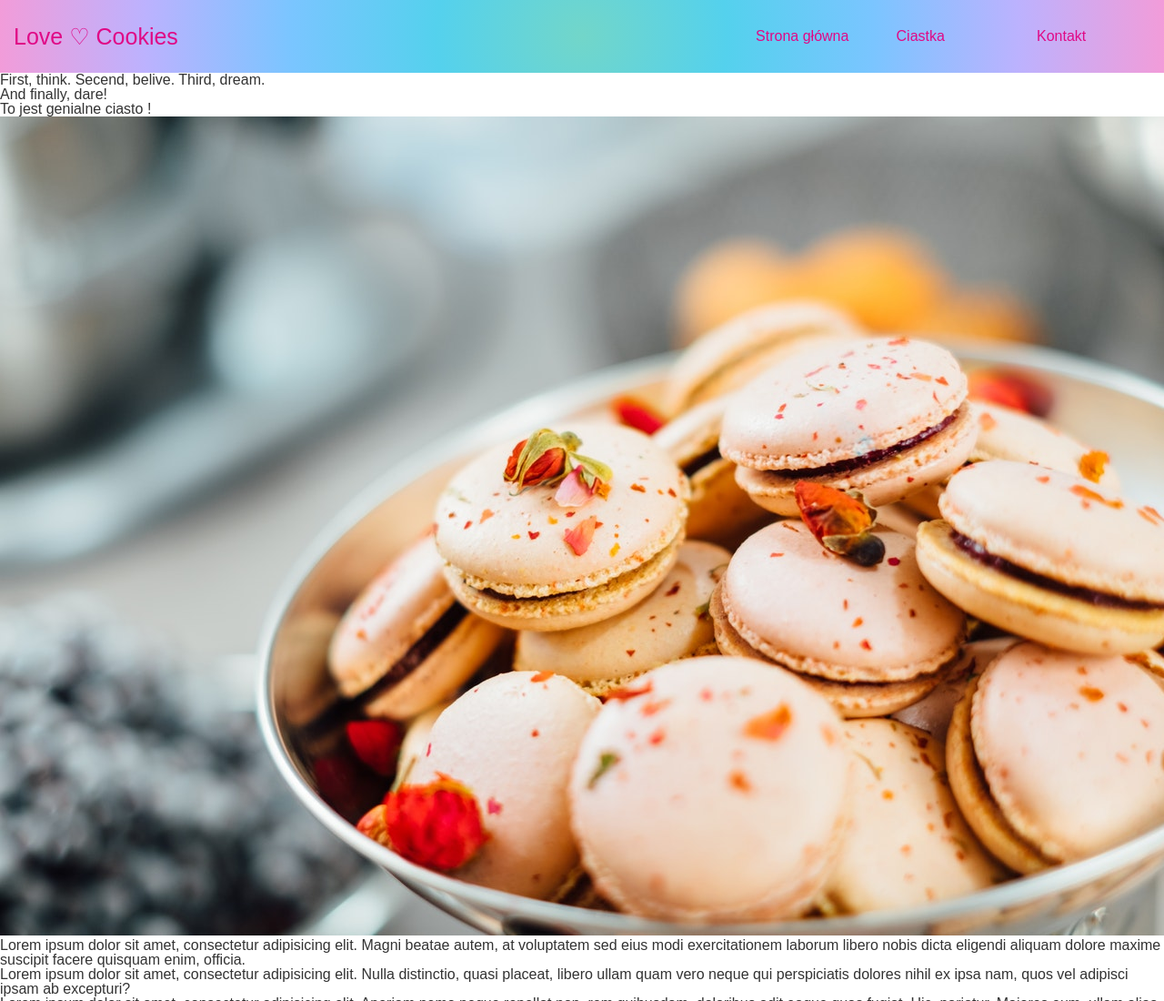
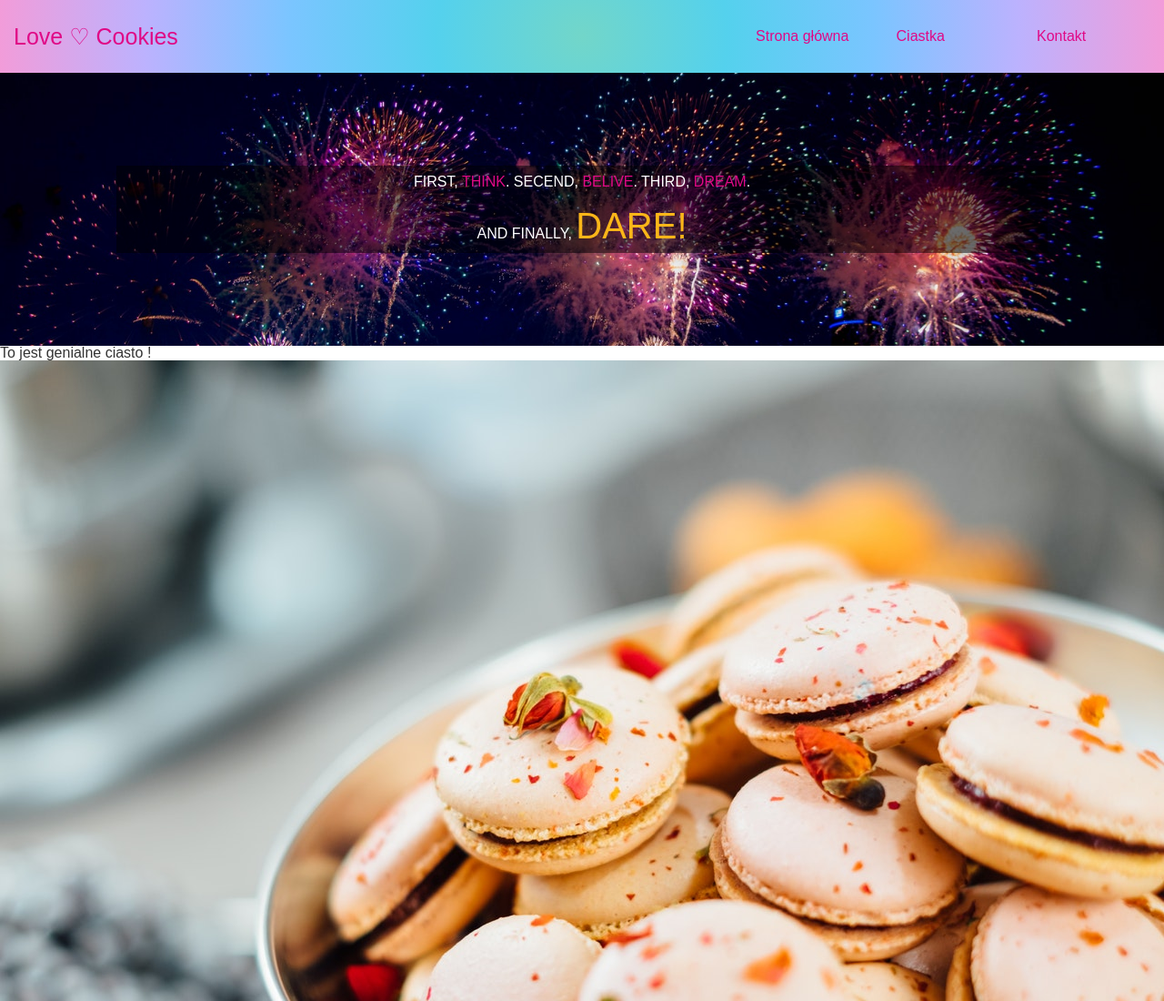
Before and after one commit to omegamotor/projekt, a plain HTML site: page src/index.html in a window 1280 px wide. Shown: the top 1100 px of the page at 91% size. Drawn offline with Linux system fonts and the light colour scheme; a web font is replaced by a local one.

Commit message:
Edit Project Hero

```diff
--- a/src/css/style.css
+++ b/src/css/style.css
@@ -59,6 +59,7 @@ nav ul ul{
 nav ul ul li{
     display: block;
 }
+
 nav ul ul li a{
     padding: 0 15px;
 }
@@ -70,11 +71,60 @@ nav ul li:hover > ul{
     z-index: 1;
 }
 
+.clear{
+    clear:both;
+}
 
 
 
 
+/*
+.hero-section{
+    width: 100%;
+    height: 300px;
+    background-image: url(https://unsplash.com/photos/5mCn4Y8gOk8);
+    background-size: cover;
+    background-position: center;
+    overflow: hidden;
 
-.clear{
-    clear:both;
 }
+*/
+
+
+.hero-section {
+    width: 100%;
+    height: 300px;
+    background-image: url(../../assets/images/hero_logo.jpg);
+    background-size: cover;
+    background-position: center;
+    position: relative;
+    overflow: hidden;
+    position: relative;
+}
+
+.slogan{
+
+    width: 80%;
+    background-color: rgba(0,0,0,0.5);
+    position: absolute;
+    top:50%;
+    left:50%;
+    transform: translate(-50%,-50%);
+}
+
+.slogan h2 {
+
+    text-transform: uppercase;
+    color: #ffffff;
+    padding: 10px 20px;
+    text-align: center;
+}
+
+.slogan h2 span {
+    color:#e00986;
+}
+
+.yellow-text{
+    font-size: 40px;
+    color:#fbb619!important;
+}
--- a/src/index.html
+++ b/src/index.html
@@ -33,7 +33,7 @@
     <div class="clear"></div>
     </header>
 
-    <section class="herp-section">
+    <section class="hero-section">
         <div class="slogan">
             <h2>First, <span>think</span>. Secend, <span>belive</span>. Third, <span>dream</span>.</h2>
             <h2>And finally, <span class="yellow-text">dare!</span></h2>
```
Also changed, not shown: assets/images/hero_logo.jpg (added).
